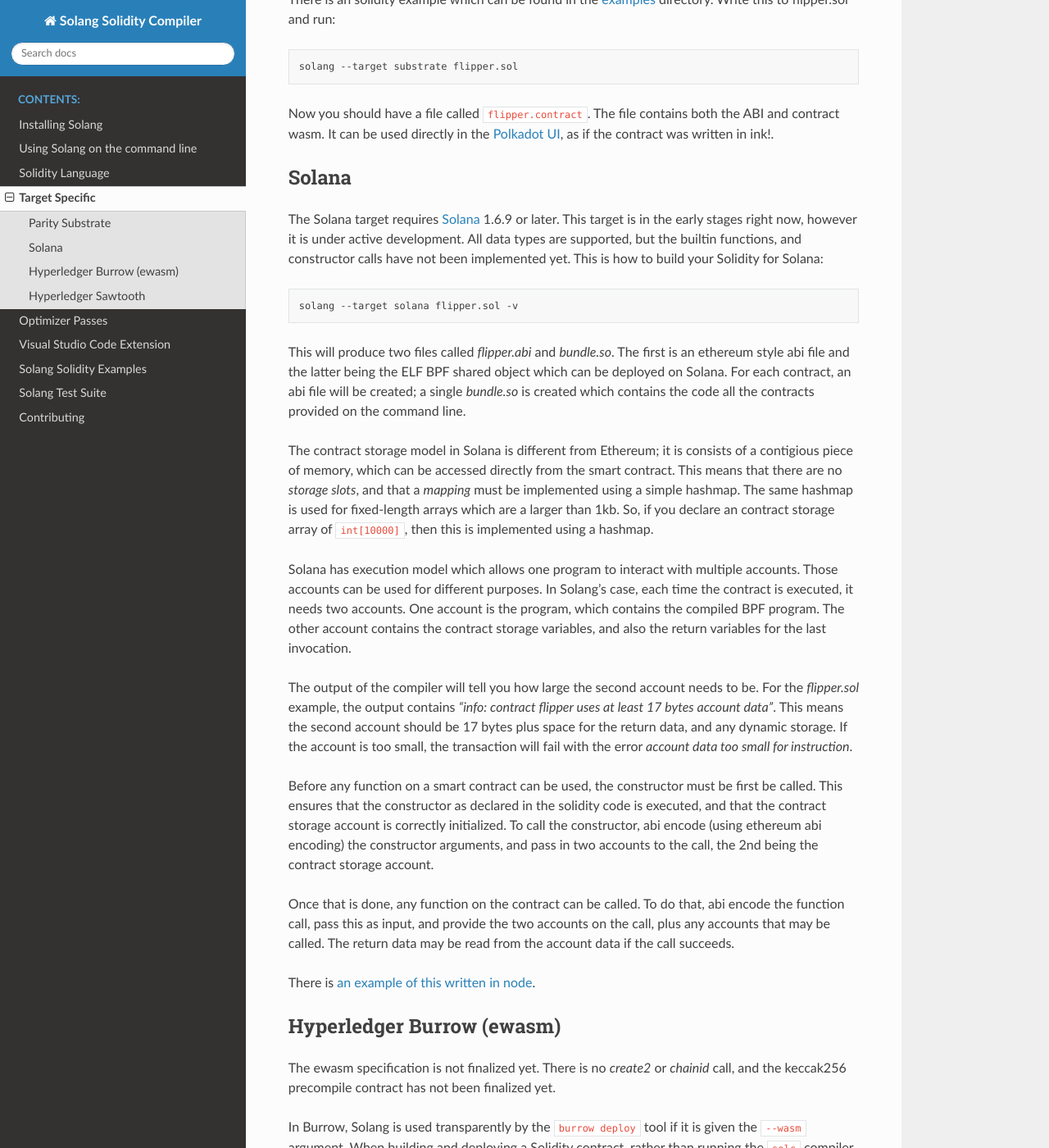
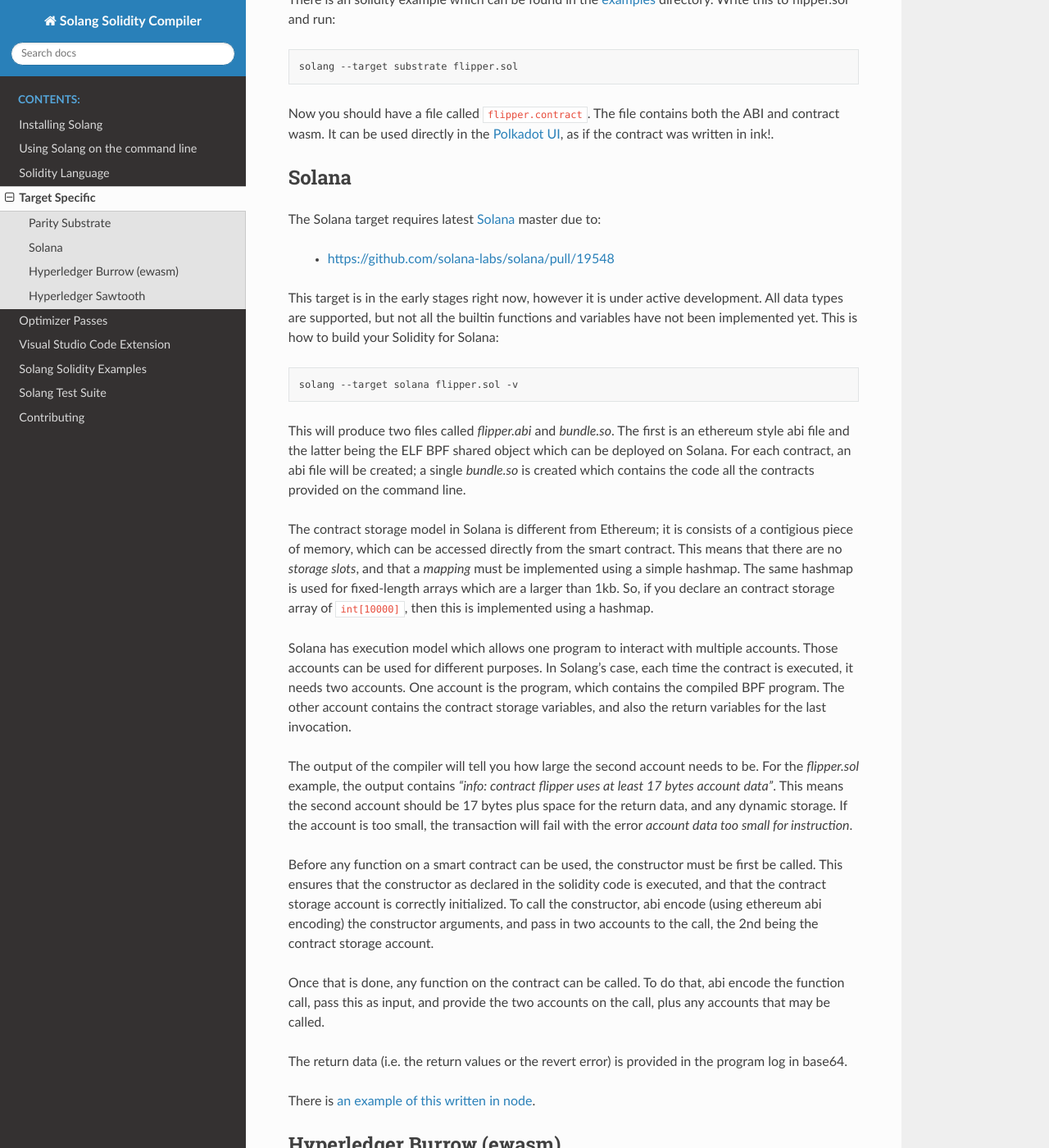
Before and after one commit to hyperledger-solang/solang, a Sphinx documentation site: the page built from docs/targets.rst, in a window 1280 px wide and 1400 px high, scrolled down 638 px. Shown: the whole window at 82% size. Built offline with Sphinx 7.4.7 and the Read the Docs theme 2.0.0, drawn with Linux system fonts in a browser that asks for light colours.

Commit message:
Update documentation for solana return data
Signed-off-by: Sean Young <sean@mess.org>

```diff
--- a/docs/targets.rst
+++ b/docs/targets.rst
@@ -33,8 +33,12 @@
 Solana
 ______
 
-The Solana target requires `Solana <https://www.solana.com/>`_ 1.6.9 or later. This target is in the early stages right now,
-however it is under active development. All data types are supported, but the builtin functions, and constructor calls
+The Solana target requires latest `Solana <https://www.solana.com/>`_ master due to:
+
+ - https://github.com/solana-labs/solana/pull/19548
+
+This target is in the early stages right now, however it is under active development.
+All data types are supported, but not all the builtin functions and variables
 have not been implemented yet. This is how to build your Solidity for Solana:
 
 .. code-block:: bash
@@ -66,8 +70,9 @@
 arguments, and pass in two accounts to the call, the 2nd being the contract storage account.
 
 Once that is done, any function on the contract can be called. To do that, abi encode the function call,
-pass this as input, and provide the two accounts on the call, plus any accounts that may be called. The return data may
-be read from the account data if the call succeeds.
+pass this as input, and provide the two accounts on the call, plus any accounts that may be called.
+
+The return data (i.e. the return values or the revert error) is provided in the program log in base64.
 
 There is `an example of this written in node <https://github.com/hyperledger-labs/solang/tree/main/integration/solana>`_.
 
```
